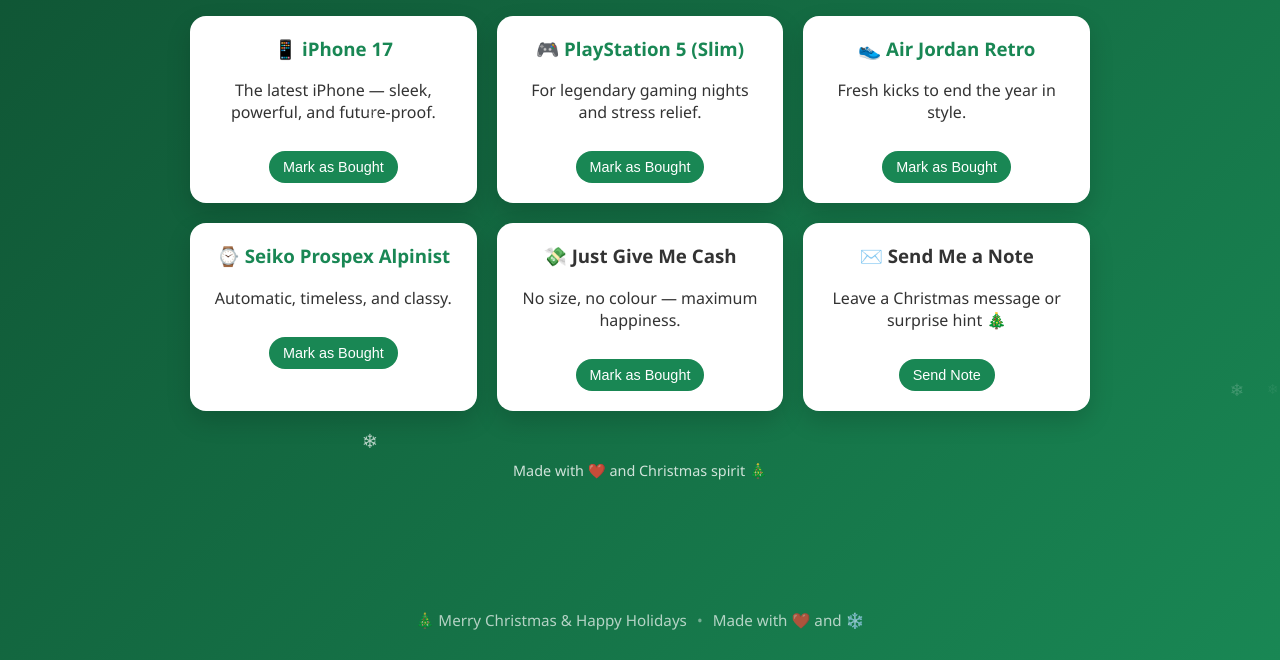
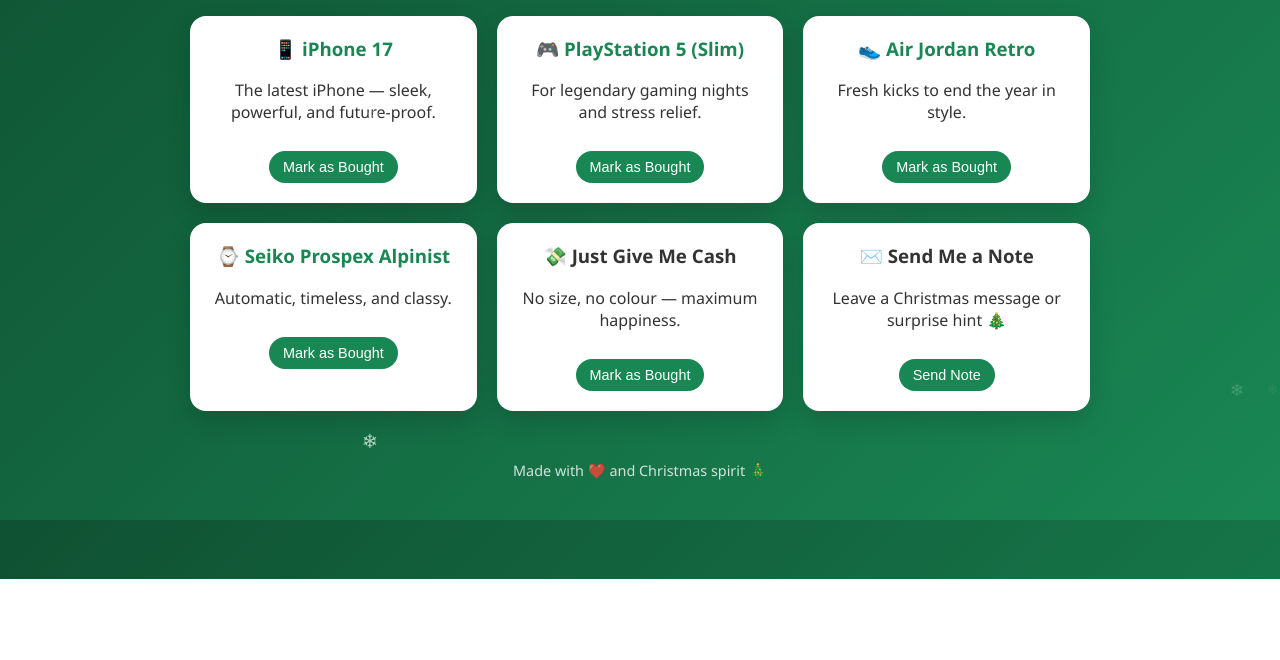
Before and after one commit to ash10017/ChristmasWishlist-main, a plain HTML site: page index.html in a window 1280 px wide. Shown: the part 221-881 px from the top of the page. After the commit the page ends 800 px from the top, so only its background shows below. Drawn offline with nearby package versions, Linux system fonts and the light colour scheme.

Commit message:
changes reverted

```diff
--- a/index.html
+++ b/index.html
@@ -103,13 +103,6 @@
 <div id="snow-container"></div>
 <script src="script.js"></script>
 
-<footer class="festive-footer">
-    <div class="footer-content">
-        <span>🎄 Merry Christmas & Happy Holidays</span>
-        <span class="dot">•</span>
-        <span>Made with ❤️ and ❄️</span>
-    </div>
-</footer>
 
 
 </body>
--- a/style.css
+++ b/style.css
@@ -197,24 +197,3 @@ footer {
         margin-top: 16px;
     }
 }
-
-/* 🎄 Festive footer */
-.festive-footer {
-    margin-top: 60px;
-    padding: 30px 16px;
-    text-align: center;
-    font-size: 0.95rem;
-    color: rgba(255, 255, 255, 0.85);
-}
-
-.footer-content {
-    display: flex;
-    justify-content: center;
-    align-items: center;
-    gap: 10px;
-    flex-wrap: wrap;
-}
-
-.footer-content .dot {
-    opacity: 0.6;
-}
```
